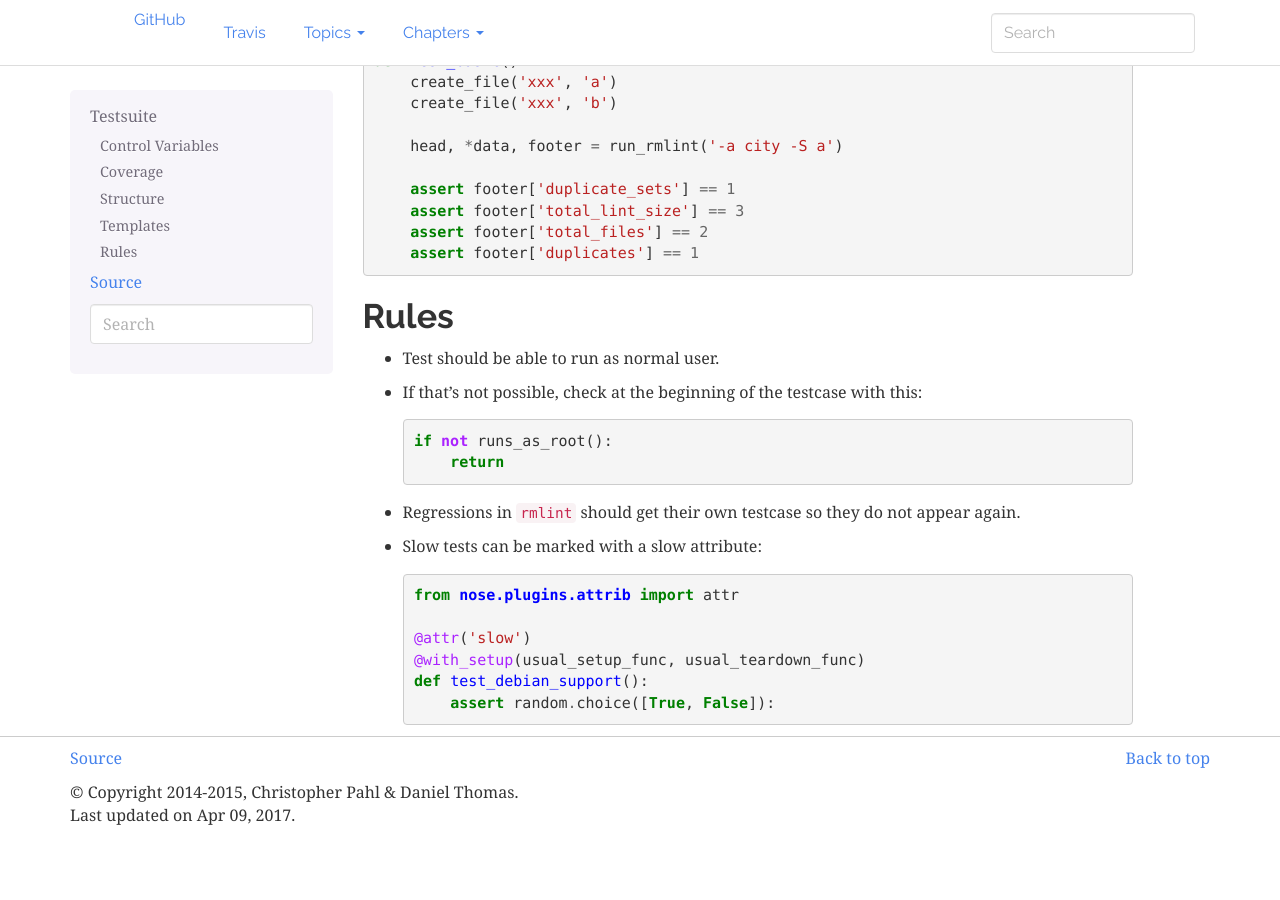
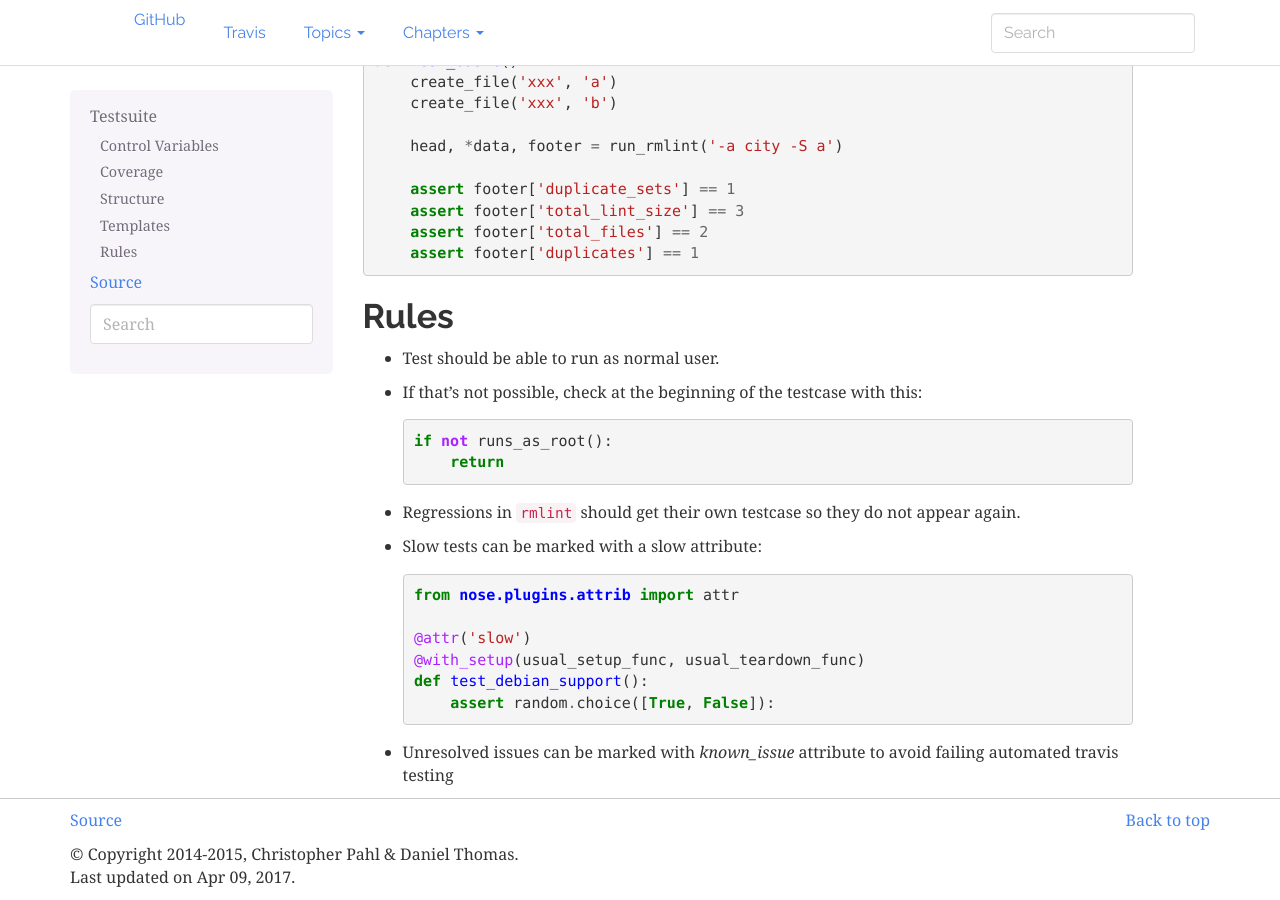
Before and after one commit to sahib/rmlint, a Sphinx documentation site: the page built from docs/testing.rst, in a window 1280 px wide and 900 px high, scrolled down 1545 px. Built offline with Sphinx 7.4.7, drawn with Linux system fonts in a browser that asks for light colours; before the commit the page ends 2383 px from its top, so only the background shows below that; some of the changed text lies outside the part shown.

Commit message:
tests: add 'known_issue' attribute

```diff
--- a/docs/testing.rst
+++ b/docs/testing.rst
@@ -44,7 +44,7 @@ Before each release we call the testsuite (at least) like this:
 
 .. code-block:: bash
 
-   $ sudo RM_TS_USE_VALGRIND=1 RM_TS_PRINT_CMD=1 RM_TS_PEDANTIC=1 nosetests-3.4 -s -a '!slow'
+   $ sudo RM_TS_USE_VALGRIND=1 RM_TS_PRINT_CMD=1 RM_TS_PEDANTIC=1 nosetests-3.4 -s -a '!slow !known_issue'
 
 The ``sudo`` here is there for executing some tests that need root access (like
 the creating of bad user and group ids). Most tests will work without.
@@ -59,7 +59,7 @@ were executed (and how often) by the testsuite. Here's a short quickstart using
 .. code-block:: bash
 
     $ CFLAGS="-fprofile-arcs -ftest-coverage" LDFLAGS="-fprofile-arcs -ftest-coverage" scons -j4 DEBUG=1
-    $ sudo RM_TS_USE_VALGRIND=1 RM_TS_PRINT_CMD=1 RM_TS_PEDANTIC=1 nosetests-3.4 -s -a '!slow'
+    $ sudo RM_TS_USE_VALGRIND=1 RM_TS_PRINT_CMD=1 RM_TS_PEDANTIC=1 nosetests-3.4 -s -a '!slow !known_issue'
     $ lcov --capture --directory . --output-file coverage.info
     $ genhtml coverage.info --output-directory out
 
@@ -123,3 +123,5 @@ Rules
     @with_setup(usual_setup_func, usual_teardown_func)
     def test_debian_support():
         assert random.choice([True, False]):
+
+* Unresolved issues can be marked with `known_issue` attribute to avoid failing automated travis testing
```
Also changed, not shown: .travis.yml, 1 other file.
